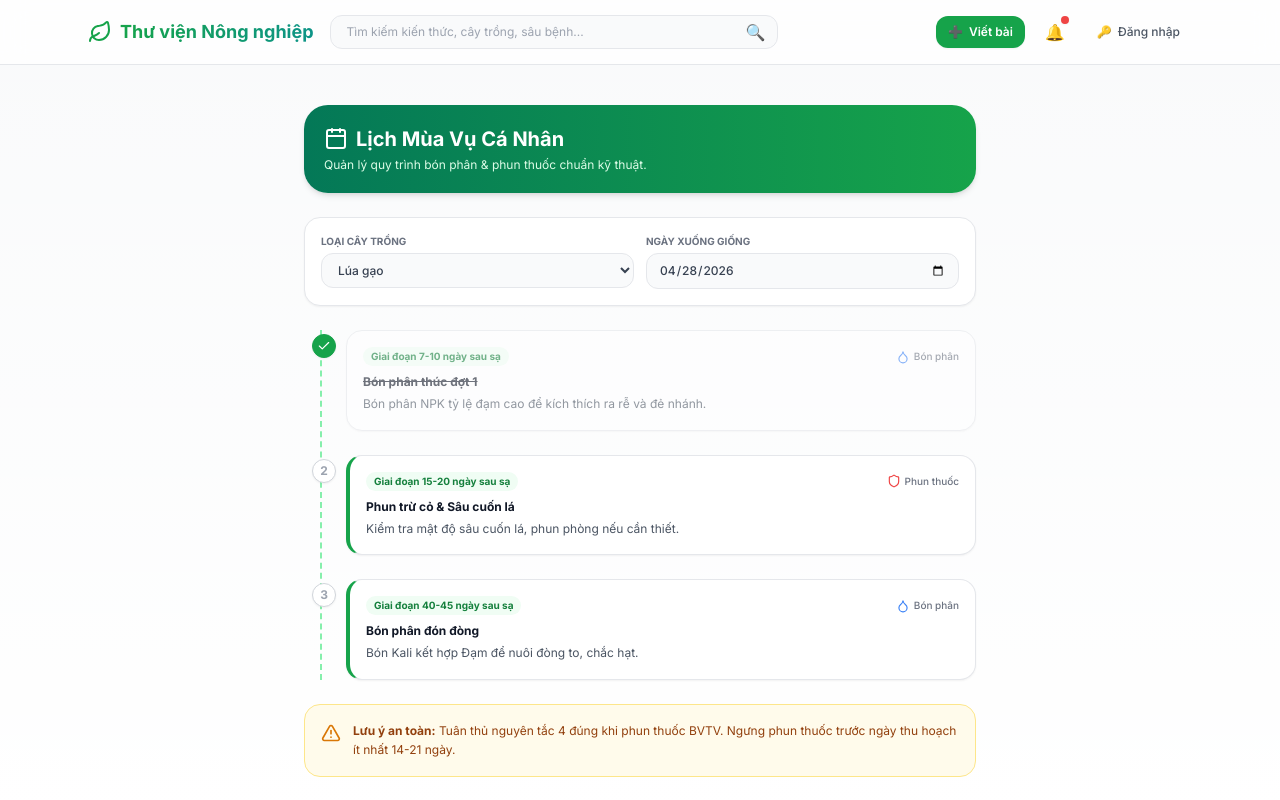
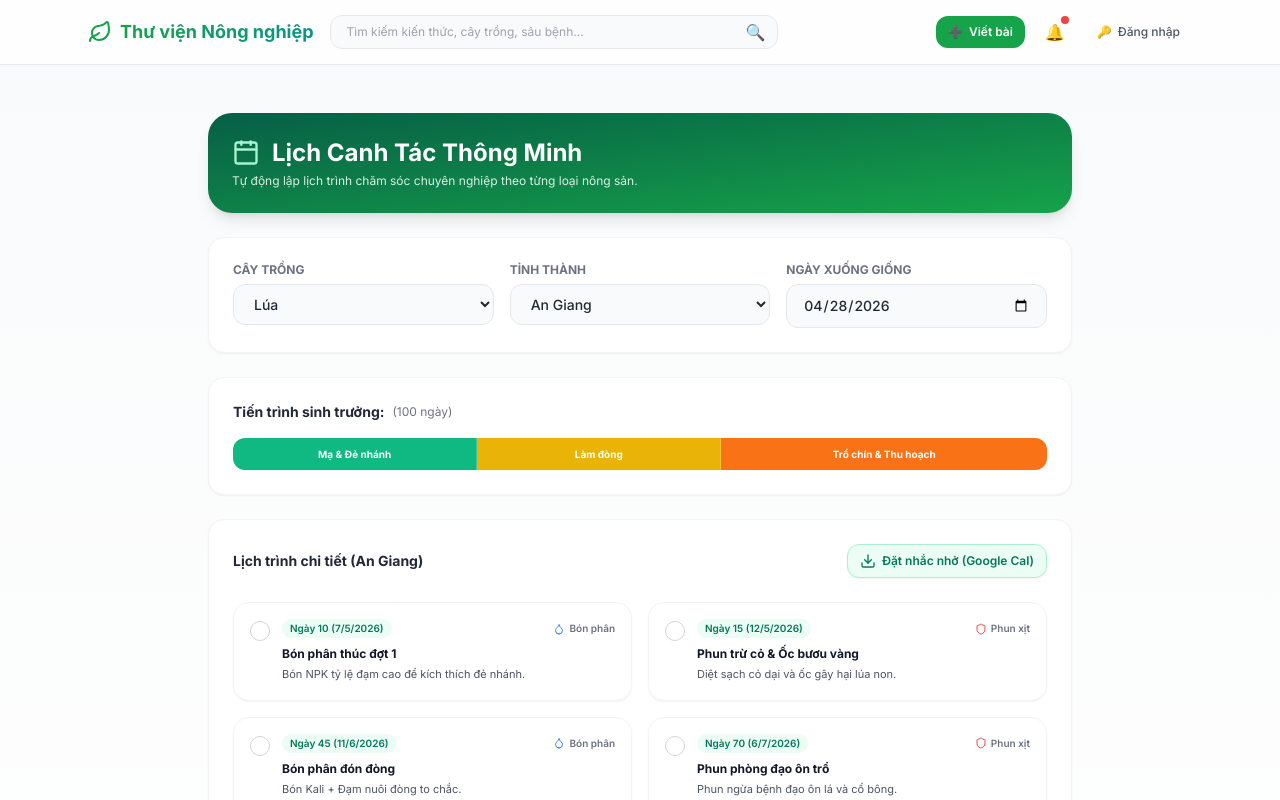
Before and after one commit to namdh09102-cmd/thuviennongnghiepfe, a Next.js app: page /lich-mua-vu in a window 1280 px wide. Shown: the top 800 px of the page. Built offline with nearby package versions, Linux system fonts and the light colour scheme.

Commit message:
Upgrade Crop Calendar to smart client-side Gantt timeline with ICS export

```diff
--- a/src/app/lich-mua-vu/page.tsx
+++ b/src/app/lich-mua-vu/page.tsx
@@ -1,132 +1,316 @@
 'use client';
 
-import React, { useState } from 'react';
-import { Calendar, Droplet, Shield, AlertTriangle, Check } from 'lucide-react';
+import React, { useState, useEffect } from 'react';
+import { Calendar, Droplet, Shield, AlertTriangle, Check, Download, ArrowRight } from 'lucide-react';
 
-interface ScheduleEvent {
-  id: string;
-  date: string;
-  title: string;
-  description: string;
-  type: 'fertilize' | 'spray' | 'harvest';
-  completed: boolean;
+// 1. Bộ dữ liệu mốc thời vụ JSON cho 5 cây trồng
+const CROP_DATA: Record<string, {
+  duration: number;
+  phases: { name: string; startDay: number; endDay: number; color: string }[];
+  actions: { day: number; type: 'fertilize' | 'spray' | 'harvest'; title: string; description: string }[];
+}> = {
+  'Lúa': {
+    duration: 100,
+    phases: [
+      { name: 'Mạ & Đẻ nhánh', startDay: 1, endDay: 30, color: 'bg-emerald-500' },
+      { name: 'Làm đòng', startDay: 31, endDay: 60, color: 'bg-yellow-500' },
+      { name: 'Trổ chín & Thu hoạch', startDay: 61, endDay: 100, color: 'bg-orange-500' }
+    ],
+    actions: [
+      { day: 10, type: 'fertilize', title: 'Bón phân thúc đợt 1', description: 'Bón NPK tỷ lệ đạm cao để kích thích đẻ nhánh.' },
+      { day: 15, type: 'spray', title: 'Phun trừ cỏ & Ốc bươu vàng', description: 'Diệt sạch cỏ dại và ốc gây hại lúa non.' },
+      { day: 45, type: 'fertilize', title: 'Bón phân đón đòng', description: 'Bón Kali + Đạm nuôi đòng to chắc.' },
+      { day: 70, type: 'spray', title: 'Phun phòng đạo ôn trổ', description: 'Phun ngừa bệnh đạo ôn lá và cổ bông.' },
+      { day: 100, type: 'harvest', title: 'Thu hoạch lúa', description: 'Rút cạn nước trước 10 ngày, gặt khi chín 85%.' }
+    ]
+  },
+  'Sầu riêng': {
+    duration: 120,
+    phases: [
+      { name: 'Nuôi trái non', startDay: 1, endDay: 30, color: 'bg-green-500' },
+      { name: 'Phát triển trái', startDay: 31, endDay: 80, color: 'bg-teal-500' },
+      { name: 'Chín & Thu hoạch', startDay: 81, endDay: 120, color: 'bg-yellow-600' }
+    ],
+    actions: [
+      { day: 7, type: 'fertilize', title: 'Bón phân nuôi trái', description: 'Bón NPK 12-12-17 kết hợp vi lượng.' },
+      { day: 30, type: 'spray', title: 'Phun phòng rầy nhảy', description: 'Bảo vệ cơi đọt non tránh rụng trái.' },
+      { day: 60, type: 'fertilize', title: 'Bón phân Kali tăng chất lượng', description: 'Giúp cơm sầu riêng vàng, ngọt, thơm.' },
+      { day: 120, type: 'harvest', title: 'Thu hoạch sầu riêng', description: 'Cắt tỉa trái chín đồng đều.' }
+    ]
+  },
+  'Dưa lưới': {
+    duration: 75,
+    phases: [
+      { name: 'Sinh trưởng', startDay: 1, endDay: 25, color: 'bg-sky-500' },
+      { name: 'Ra hoa & Đậu trái', startDay: 26, endDay: 45, color: 'bg-indigo-500' },
+      { name: 'Tạo lưới & Chín', startDay: 46, endDay: 75, color: 'bg-lime-600' }
+    ],
+    actions: [
+      { day: 10, type: 'fertilize', title: 'Tưới phân định kỳ đợt 1', description: 'Cung cấp đạm và lân phát triển bộ rễ.' },
+      { day: 30, type: 'fertilize', title: 'Thụ phấn nhân tạo', description: 'Dùng cọ lấy phấn hoa đực chà nhẹ lên hoa cái.' },
+      { day: 50, type: 'spray', title: 'Phun phòng phấn trắng', description: 'Kiểm soát bệnh phấn trắng mùa ẩm.' },
+      { day: 75, type: 'harvest', title: 'Thu hoạch dưa lưới', description: 'Kiểm tra vân lưới đều, cuống nứt nhẹ.' }
+    ]
+  },
+  'Tiêu': {
+    duration: 180,
+    phases: [
+      { name: 'Ra hoa & Đậu quả', startDay: 1, endDay: 60, color: 'bg-emerald-600' },
+      { name: 'Nuôi quả', startDay: 61, endDay: 150, color: 'bg-green-700' },
+      { name: 'Chín & Thu hoạch', startDay: 151, endDay: 180, color: 'bg-red-600' }
+    ],
+    actions: [
+      { day: 20, type: 'fertilize', title: 'Bón phân lân kích ra hoa', description: 'Bón gốc lân hữu cơ hoai mục.' },
+      { day: 90, type: 'spray', title: 'Phun trừ rệp sáp', description: 'Kiểm tra chùm quả, nách lá phòng rệp.' },
+      { day: 180, type: 'harvest', title: 'Thu hoạch hạt tiêu', description: 'Hái khi chùm tiêu có vài hạt đỏ.' }
+    ]
+  },
+  'Cà phê': {
+    duration: 210,
+    phases: [
+      { name: 'Phát triển quả', startDay: 1, endDay: 90, color: 'bg-yellow-500' },
+      { name: 'Tích lũy chất khô', startDay: 91, endDay: 180, color: 'bg-orange-500' },
+      { name: 'Chín & Thu hoạch', startDay: 181, endDay: 210, color: 'bg-red-700' }
+    ],
+    actions: [
+      { day: 30, type: 'fertilize', title: 'Bón phân mùa mưa đợt 1', description: 'Bón NPK 16-16-8 cân đối hàm lượng.' },
+      { day: 120, type: 'spray', title: 'Phun ngừa rỉ sắt', description: 'Phun thuốc gốc đồng bảo vệ lá.' },
+      { day: 210, type: 'harvest', title: 'Thu hoạch quả chín', description: 'Hái chọn quả chín đỏ trên 95%.' }
+    ]
   }
+};
 
-export default function CropSchedulePage() {
+const VIETNAM_PROVINCES = [
+  'An Giang', 'Cần Thơ', 'Đồng Tháp', 'Lâm Đồng', 'Đắk Lắk', 'Bến Tre', 'Tiền Giang', 'Sơn La'
+];
+
+export default function CropCalendarPage() {
   const [crop, setCrop] = useState('Lúa');
-  const [startDate, setStartDate] = useState(new Date().toISOString().split('T')[0]);
-  const [schedule, setSchedule] = useState<ScheduleEvent[]>([
-    {
-      id: 'e1',
-      date: 'Giai đoạn 7-10 ngày sau sạ',
-      title: 'Bón phân thúc đợt 1',
-      description: 'Bón phân NPK tỷ lệ đạm cao để kích thích ra rễ và đẻ nhánh.',
-      type: 'fertilize',
-      completed: true
-    },
-    {
-      id: 'e2',
-      date: 'Giai đoạn 15-20 ngày sau sạ',
-      title: 'Phun trừ cỏ & Sâu cuốn lá',
-      description: 'Kiểm tra mật độ sâu cuốn lá, phun phòng nếu cần thiết.',
-      type: 'spray',
-      completed: false
-    },
-    {
-      id: 'e3',
-      date: 'Giai đoạn 40-45 ngày sau sạ',
-      title: 'Bón phân đón đòng',
-      description: 'Bón Kali kết hợp Đạm để nuôi đòng to, chắc hạt.',
-      type: 'fertilize',
-      completed: false
+  const [province, setProvince] = useState('An Giang');
+  const [startDate, setStartDate] = useState('');
+  const [completedActions, setCompletedActions] = useState<number[]>([]);
+
+  // 6. Lưu và tải từ localStorage
+  useEffect(() => {
+    const saved = localStorage.getItem('crop_calendar_data');
+    if (saved) {
+      try {
+        const parsed = JSON.parse(saved);
+        setCrop(parsed.crop || 'Lúa');
+        setProvince(parsed.province || 'An Giang');
+        setStartDate(parsed.startDate || new Date().toISOString().split('T')[0]);
+        setCompletedActions(parsed.completedActions || []);
+      } catch (e) {
+        console.error('Error loading localStorage data:', e);
       }
-  ]);
+    } else {
+      setStartDate(new Date().toISOString().split('T')[0]);
+    }
+  }, []);
 
-  const toggleComplete = (id: string) => {
-    setSchedule(schedule.map(ev => ev.id === id ? { ...ev, completed: !ev.completed } : ev));
+  useEffect(() => {
+    if (startDate) {
+      const data = { crop, province, startDate, completedActions };
+      localStorage.setItem('crop_calendar_data', JSON.stringify(data));
+    }
+  }, [crop, province, startDate, completedActions]);
+
+  const currentCropData = CROP_DATA[crop] || CROP_DATA['Lúa'];
+
+  const calculateDate = (dayOffset: number) => {
+    if (!startDate) return '';
+    const date = new Date(startDate);
+    date.setDate(date.getDate() + dayOffset - 1);
+    return date.toLocaleDateString('vi-VN');
+  };
+
+  const toggleActionComplete = (day: number) => {
+    setCompletedActions(prev =>
+      prev.includes(day) ? prev.filter(d => d !== day) : [...prev, day]
+    );
+  };
+
+  // 5. Tích hợp Google Calendar (ICS export)
+  const exportToICS = () => {
+    if (!startDate) return alert('Vui lòng chọn ngày xuống giống!');
+
+    let icsContent = 'BEGIN:VCALENDAR\nVERSION:2.0\nPRODID:-//Thư viện Nông nghiệp//VN\nCALSCALE:GREGORIAN\n';
+
+    currentCropData.actions.forEach(action => {
+      icsContent += 'BEGIN:VEVENT\n';
+      icsContent += `SUMMARY:[${crop}] ${action.title}\n`;
+      icsContent += `DESCRIPTION:${action.description} (Khu vực: ${province})\n`;
+
+      const date = new Date(startDate);
+      date.setDate(date.getDate() + action.day - 1);
+      const dateStr = date.toISOString().split('T')[0].replace(/-/g, '');
+
+      icsContent += `DTSTART;VALUE=DATE:${dateStr}\n`;
+      icsContent += `DTEND;VALUE=DATE:${dateStr}\n`;
+      icsContent += 'END:VEVENT\n';
+    });
+
+    icsContent += 'END:VCALENDAR';
+
+    const blob = new Blob([icsContent], { type: 'text/calendar;charset=utf-8' });
+    const url = URL.createObjectURL(blob);
+    const link = document.createElement('a');
+    link.href = url;
+    link.setAttribute('download', `lich_canh_tac_${crop}.ics`);
+    document.body.appendChild(link);
+    link.click();
+    document.body.removeChild(link);
   };
 
   return (
-    <div className="max-w-2xl mx-auto space-y-6 py-4">
-      <div className="bg-gradient-to-r from-emerald-700 to-green-600 text-white p-5 rounded-3xl shadow-md flex items-center justify-between">
-        <div>
-          <h1 className="text-xl font-bold flex items-center space-x-2">
-            <Calendar className="h-6 w-6" />
-            <span>Lịch Mùa Vụ Cá Nhân</span>
+    <div className="max-w-4xl mx-auto space-y-6 py-6 px-4">
+      {/* Header */}
+      <div className="bg-gradient-to-br from-emerald-800 to-green-600 text-white p-6 rounded-3xl shadow-lg">
+        <h1 className="text-2xl font-bold flex items-center space-x-3">
+          <Calendar className="h-7 w-7 text-emerald-200" />
+          <span>Lịch Canh Tác Thông Minh</span>
         </h1>
-          <p className="text-xs text-green-100 mt-1">
-            Quản lý quy trình bón phân & phun thuốc chuẩn kỹ thuật.
+        <p className="text-xs text-emerald-50 mt-1 opacity-90">
+          Tự động lập lịch trình chăm sóc chuyên nghiệp theo từng loại nông sản.
         </p>
       </div>
+
+      {/* Form Nhập */}
+      <div className="bg-white p-6 border border-gray-100 rounded-2xl shadow-sm grid grid-cols-1 md:grid-cols-3 gap-4">
+        <div>
+          <label className="block text-xs font-bold text-gray-500 uppercase mb-1.5">Cây trồng</label>
+          <select
+            value={crop}
+            onChange={(e) => { setCrop(e.target.value); setCompletedActions([]); }}
+            className="w-full border border-gray-200 rounded-xl px-4 py-2.5 text-sm font-medium text-gray-800 bg-gray-50 focus:outline-none focus:ring-2 focus:ring-emerald-500 focus:bg-white transition-all"
+          >
+            {Object.keys(CROP_DATA).map(c => (
+              <option key={c} value={c}>{c}</option>
+            ))}
+          </select>
         </div>
 
-      <div className="bg-white p-4 border rounded-2xl shadow-sm grid grid-cols-2 gap-3">
         <div>
-          <label className="block text-[10px] font-bold text-gray-500 uppercase mb-1">Loại cây trồng</label>
+          <label className="block text-xs font-bold text-gray-500 uppercase mb-1.5">Tỉnh thành</label>
           <select
-            value={crop}
-            onChange={(e) => setCrop(e.target.value)}
-            className="w-full border rounded-xl px-3 py-2 text-xs font-medium text-gray-700 bg-gray-50 focus:outline-none focus:ring-2 focus:ring-green-500"
+            value={province}
+            onChange={(e) => setProvince(e.target.value)}
+            className="w-full border border-gray-200 rounded-xl px-4 py-2.5 text-sm font-medium text-gray-800 bg-gray-50 focus:outline-none focus:ring-2 focus:ring-emerald-500 focus:bg-white transition-all"
           >
-            <option value="Lúa">Lúa gạo</option>
-            <option value="Sầu riêng">Sầu riêng</option>
-            <option value="Dưa lưới">Dưa lưới</option>
+            {VIETNAM_PROVINCES.map(p => (
+              <option key={p} value={p}>{p}</option>
+            ))}
           </select>
         </div>
+
         <div>
-          <label className="block text-[10px] font-bold text-gray-500 uppercase mb-1">Ngày xuống giống</label>
+          <label className="block text-xs font-bold text-gray-500 uppercase mb-1.5">Ngày xuống giống</label>
           <input
             type="date"
             value={startDate}
             onChange={(e) => setStartDate(e.target.value)}
-            className="w-full border rounded-xl px-3 py-2 text-xs font-medium text-gray-700 bg-gray-50 focus:outline-none focus:ring-2 focus:ring-green-500"
+            className="w-full border border-gray-200 rounded-xl px-4 py-2.5 text-sm font-medium text-gray-800 bg-gray-50 focus:outline-none focus:ring-2 focus:ring-emerald-500 focus:bg-white transition-all"
           />
         </div>
       </div>
 
-      <div className="relative border-l-2 border-dashed border-green-300 ml-4 pl-6 space-y-6">
-        {schedule.map((ev, index) => (
-          <div key={ev.id} className="relative">
-            <button
-              onClick={() => toggleComplete(ev.id)}
-              className={`absolute -left-[34px] top-1 h-6 w-6 rounded-full flex items-center justify-center border shadow-sm transition-colors ${
-                ev.completed
-                  ? 'bg-green-600 border-green-600 text-white'
-                  : 'bg-white border-gray-300 text-gray-400 hover:border-green-500'
-              }`}
+      {/* 4. Giao diện Timeline dạng Gantt đơn giản */}
+      <div className="bg-white p-6 border border-gray-100 rounded-2xl shadow-sm space-y-4">
+        <h2 className="text-sm font-bold text-gray-800 flex items-center space-x-2">
+          <span>Tiến trình sinh trưởng:</span>
+          <span className="text-xs font-normal text-gray-500">({currentCropData.duration} ngày)</span>
+        </h2>
+
+        <div className="w-full bg-gray-100 h-8 rounded-xl overflow-hidden flex relative shadow-inner">
+          {currentCropData.phases.map((phase, index) => {
+            const widthPercent = ((phase.endDay - phase.startDay + 1) / currentCropData.duration) * 100;
+            return (
+              <div
+                key={index}
+                style={{ width: `${widthPercent}%` }}
+                className={`${phase.color} flex items-center justify-center text-[10px] text-white font-bold border-r border-white/20 last:border-0 transition-all relative group`}
               >
-              {ev.completed ? <Check className="h-3.5 w-3.5" /> : <span className="text-xs font-bold">{index + 1}</span>}
-            </button>
-
-            <div className={`bg-white border rounded-2xl p-4 shadow-sm transition-all duration-200 ${
-              ev.completed ? 'opacity-60 border-gray-200' : 'border-l-4 border-l-green-600'
-            }`}>
-              <div className="flex items-center justify-between">
-                <span className="text-[10px] font-bold text-green-700 bg-green-50 px-2 py-0.5 rounded-full">
-                  {ev.date}
-                </span>
-                <div className="flex items-center text-[10px] text-gray-500 font-medium">
-                  {ev.type === 'fertilize' && <Droplet className="h-3.5 w-3.5 text-blue-500 mr-1" />}
-                  {ev.type === 'spray' && <Shield className="h-3.5 w-3.5 text-red-500 mr-1" />}
-                  <span>{ev.type === 'fertilize' ? 'Bón phân' : 'Phun thuốc'}</span>
+                <span className="truncate px-1">{phase.name}</span>
+                {/* Hover tooltip */}
+                <div className="absolute bottom-full mb-1 hidden group-hover:block bg-black/80 text-white text-[8px] px-2 py-1 rounded shadow z-10 pointer-events-none whitespace-nowrap">
+                  Ngày {phase.startDay} - {phase.endDay}
+                </div>
+              </div>
+            );
+          })}
         </div>
       </div>
 
-              <h3 className={`text-xs font-bold mt-2 text-gray-900 ${ev.completed ? 'line-through text-gray-500' : ''}`}>
-                {ev.title}
+      {/* Danh sách công việc & Nhắc nhở */}
+      <div className="bg-white p-6 border border-gray-100 rounded-2xl shadow-sm space-y-6">
+        <div className="flex items-center justify-between flex-wrap gap-2">
+          <h2 className="text-sm font-bold text-gray-800 flex items-center space-x-2">
+            <span>Lịch trình chi tiết ({province})</span>
+          </h2>
+
+          <button
+            onClick={exportToICS}
+            className="flex items-center space-x-1.5 px-3 py-2 bg-emerald-50 text-emerald-700 hover:bg-emerald-100 text-xs font-semibold rounded-xl transition-colors shadow-sm border border-emerald-200"
+          >
+            <Download className="h-4 w-4" />
+            <span>Đặt nhắc nhở (Google Cal)</span>
+          </button>
+        </div>
+
+        <div className="grid grid-cols-1 md:grid-cols-2 gap-4">
+          {currentCropData.actions.map((action) => {
+            const isDone = completedActions.includes(action.day);
+            return (
+              <div
+                key={action.day}
+                onClick={() => toggleActionComplete(action.day)}
+                className={`cursor-pointer border rounded-2xl p-4 flex items-start space-x-3 transition-all duration-200 ${
+                  isDone
+                    ? 'bg-gray-50 border-gray-200 opacity-60'
+                    : 'bg-white border-gray-100 shadow-sm hover:border-emerald-300'
+                }`}
+              >
+                <div className={`flex-shrink-0 h-5 w-5 rounded-full flex items-center justify-center border transition-all mt-0.5 ${
+                  isDone
+                    ? 'bg-emerald-600 border-emerald-600 text-white'
+                    : 'border-gray-300 text-transparent'
+                }`}>
+                  <Check className="h-3 w-3" />
+                </div>
+
+                <div className="flex-1 min-w-0">
+                  <div className="flex items-center justify-between text-[10px] font-semibold">
+                    <span className="text-emerald-700 bg-emerald-50 px-2 py-0.5 rounded-full">
+                      Ngày {action.day} ({calculateDate(action.day)})
+                    </span>
+
+                    <span className="flex items-center space-x-1 text-gray-500">
+                      {action.type === 'fertilize' && <Droplet className="h-3 w-3 text-blue-500" />}
+                      {action.type === 'spray' && <Shield className="h-3 w-3 text-red-500" />}
+                      <span>
+                        {action.type === 'fertilize' ? 'Bón phân' : action.type === 'spray' ? 'Phun xịt' : 'Thu hoạch'}
+                      </span>
+                    </span>
+                  </div>
+
+                  <h3 className={`text-xs font-bold mt-2 text-gray-900 ${isDone ? 'line-through text-gray-500' : ''}`}>
+                    {action.title}
                   </h3>
-              <p className="text-xs text-gray-600 mt-1 leading-relaxed">
-                {ev.description}
+                  <p className="text-[11px] text-gray-600 mt-1 leading-relaxed">
+                    {action.description}
                   </p>
                 </div>
               </div>
-        ))}
+            );
+          })}
+        </div>
       </div>
 
+      {/* Khuyến cáo */}
       <div className="bg-amber-50 border border-amber-200 rounded-2xl p-4 flex items-start space-x-3">
         <AlertTriangle className="h-5 w-5 text-amber-600 flex-shrink-0 mt-0.5" />
-        <div className="text-xs text-amber-800 leading-relaxed">
-          <span className="font-bold">Lưu ý an toàn:</span> Tuân thủ nguyên tắc 4 đúng khi phun thuốc BVTV. Ngưng phun thuốc trước ngày thu hoạch ít nhất 14-21 ngày.
+        <div className="text-[11px] text-amber-800 leading-relaxed">
+          <span className="font-bold">Lưu ý thời tiết & thực địa:</span> Lịch trình trên dựa trên quy trình kỹ thuật chuẩn. Nhà nông nên linh hoạt điều chỉnh cẩn thận tùy theo tình hình sâu bệnh thực tế tại vườn.
         </div>
       </div>
     </div>
```
Lines whose indentation alone changed are shown as unchanged.
